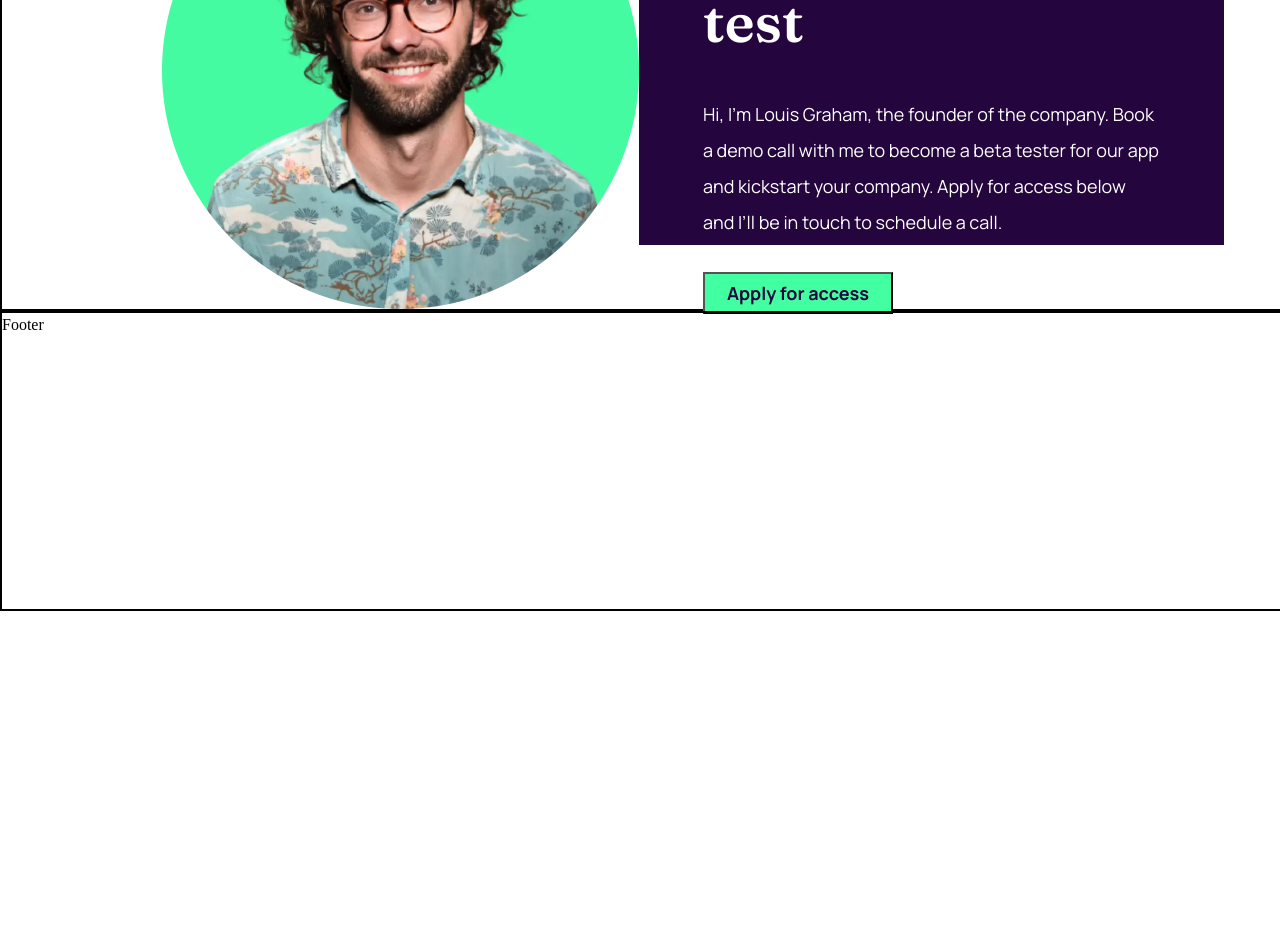
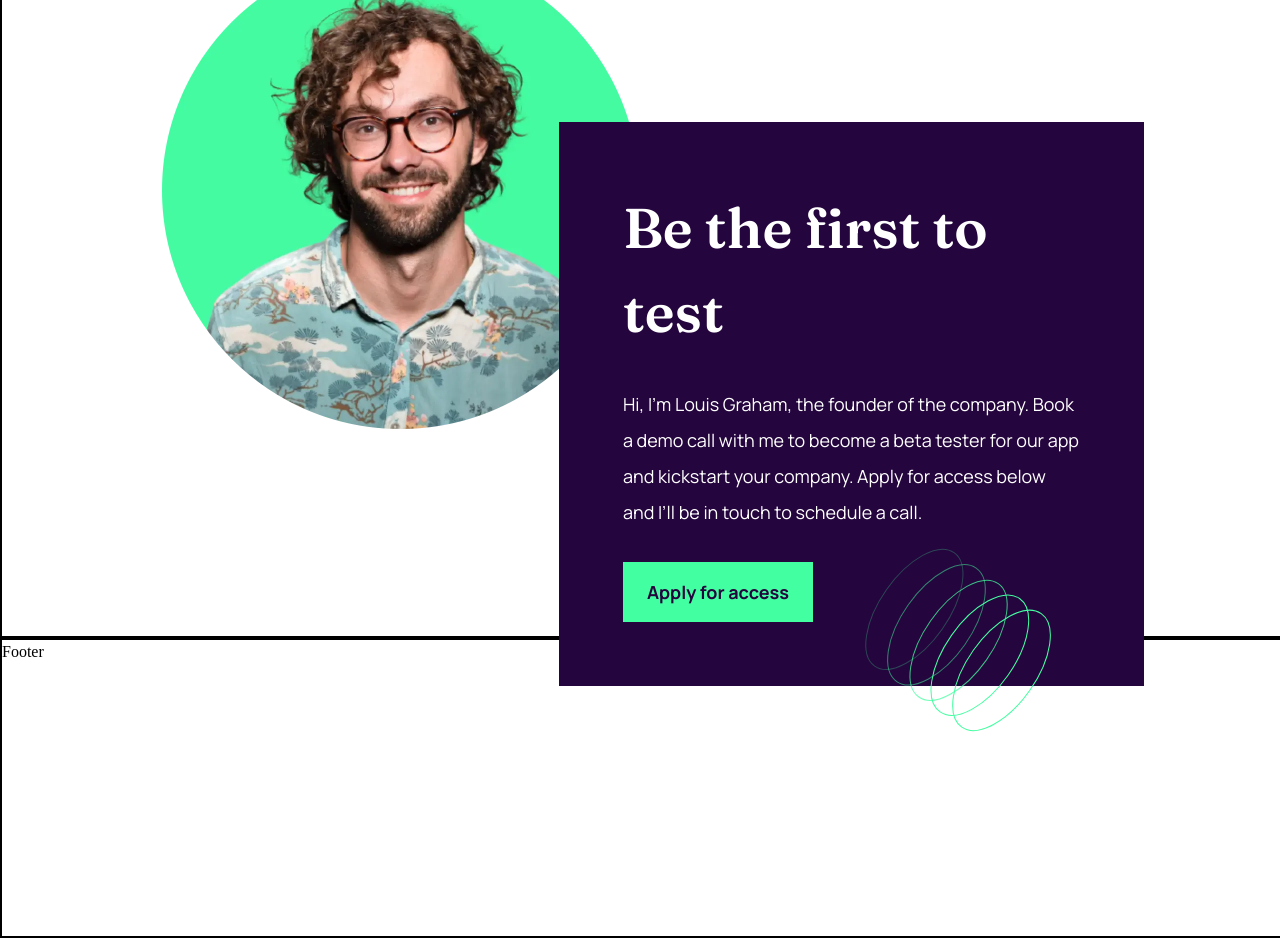
Before and after one commit to seamissu/workit-landing-page, a Next.js app: page / in a window 1280 px wide. Shown: the part 1560-2498 px from the top of the page. Before the commit the page ends 2171 px from the top, so only its background shows below. Built offline with nearby package versions, Linux system fonts and the light colour scheme.

Commit message:
tweak profile area

```diff
--- a/src/app/page.js
+++ b/src/app/page.js
@@ -78,6 +78,13 @@ export default function Home() {
             in touch to schedule a call.`}
           </p>
           <button>Apply for access</button>
+          <Image
+            className={styles.bgpatternthree}
+            alt="background pattern three"
+            src="/images/bg-pattern-3.svg"
+            width={225}
+            height={216}
+          />
         </article>
       </section>
 
--- a/src/app/page.module.css
+++ b/src/app/page.module.css
@@ -146,19 +146,22 @@
 
 .profile {
   grid-area: profile;
-  padding-left: 160px;
-  padding-right: 160px;
+  padding: 120px 160px 120px 160px;
+
   display: flex;
+  justify-content: center;
 }
 
 .profile article {
-  width: 730px;
-  height: 413px;
+  max-width: 730px;
   background-color: var(--dark-purple);
   padding: 64px;
   display: flex;
   flex-direction: column;
   gap: 32px;
+  position: relative;
+  left: -80px;
+  top: 170px;
 }
 
 .profile article h2 {
@@ -185,6 +188,13 @@
   width: 190px;
   height: 60px;
   line-height: 2;
+  border: 0;
+}
+
+.bgpatternthree {
+  position: absolute;
+  bottom: -62px;
+  right: 73px;
 }
 
 .footer {
```
